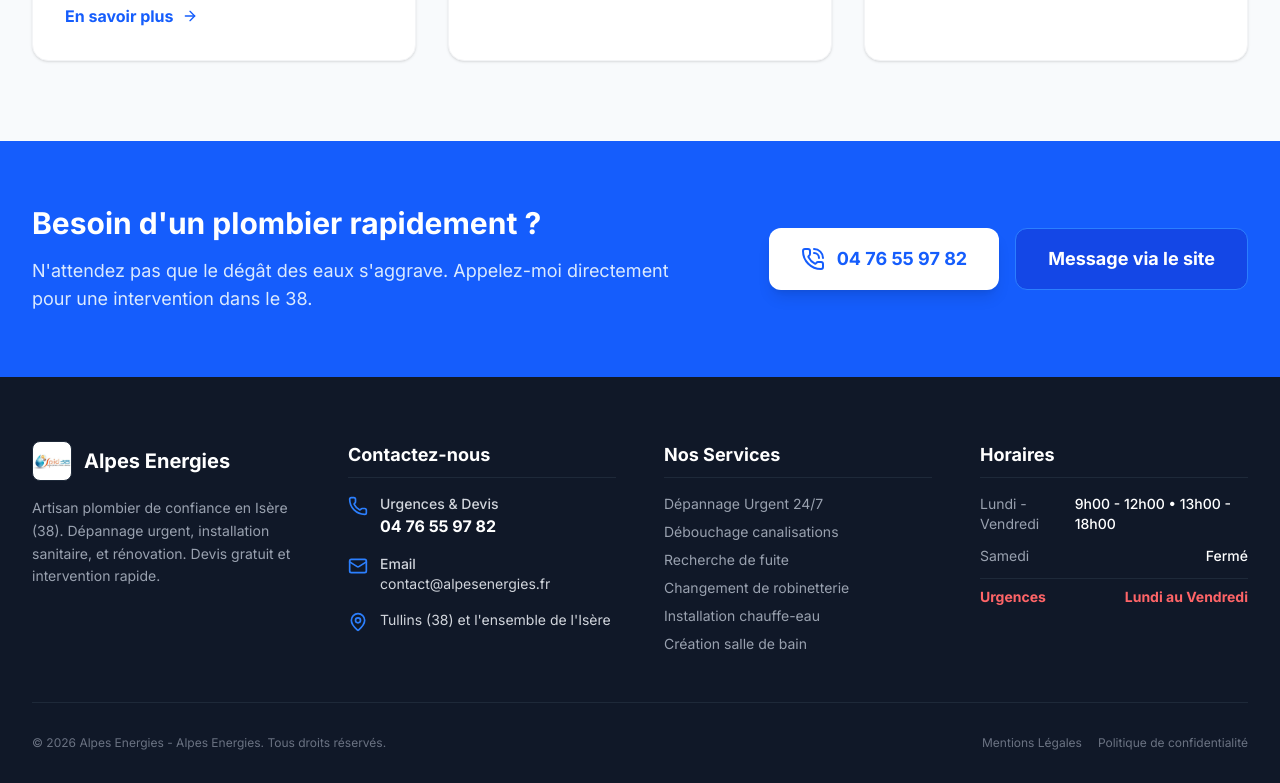
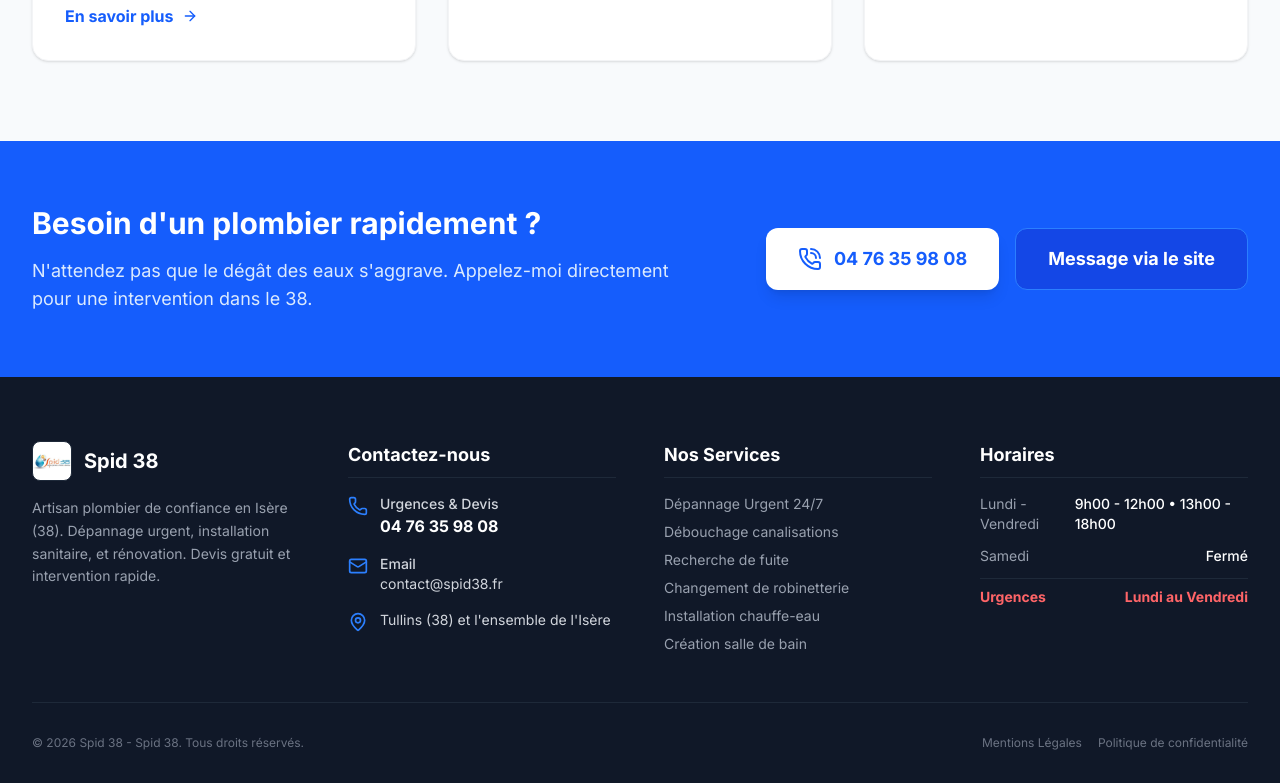
Before and after one commit to garei0stre/project, a React (Vite) app: page / in a window 1280 px wide. Shown: the part 1589-2372 px from the top of the page. Built offline with nearby package versions, Linux system fonts and the light colour scheme.

Commit message:
[MOD] plombier information

```diff
--- a/src/config.ts
+++ b/src/config.ts
@@ -1,11 +1,11 @@
 export const clientConfig = {
   // General Information
-  companyName: "Alpes Energies",
-  plumberName: "Alpes Energies",
-  phone: "04 76 55 97 82",
-  phoneRaw: "0476559782", // No spaces, for href="tel:..."
-  email: "contact@alpesenergies.fr",
-  address: "750 Av. du Peuras, 38210 Tullins",
+  companyName: "Spid 38",
+  plumberName: "Spid 38",
+  phone: "04 76 35 98 08",
+  phoneRaw: "0476359808", // No spaces, for href="tel:..."
+  email: "contact@spid38.fr",
+  address: "29 Chem. du Salamot, 38210 Tullins",
 
   // Location & Coverage Area
   mainCity: "Tullins",
@@ -23,9 +23,9 @@ export const clientConfig = {
   // Custom Descriptions / Copywriting
   badgeText: "Chauffage & Plomberie - Tullins (38)",
   heroTitle: "Votre Expert Chauffage & Plomberie à Tullins et Environs",
-  heroDescription: "Alpes Energies intervient rapidement à Tullins et en Isère pour toutes vos installations de chauffage, plomberie et dépannages.",
+  heroDescription: "Spid 38 intervient rapidement à Tullins et en Isère pour toutes vos installations de chauffage, plomberie et dépannages.",
 
-  aboutDescription: "Alpes Energies, situé à Tullins (38), est votre partenaire de confiance spécialisé dans les installations thermiques, la plomberie, le chauffage et les énergies.",
+  aboutDescription: "Spid 38, situé à Tullins (38), est votre partenaire de confiance spécialisé dans les installations thermiques, la plomberie, le chauffage et les énergies.",
 
   // Assets (Custom Logo & Photos)
   logo: "/logo.jpg",
```
